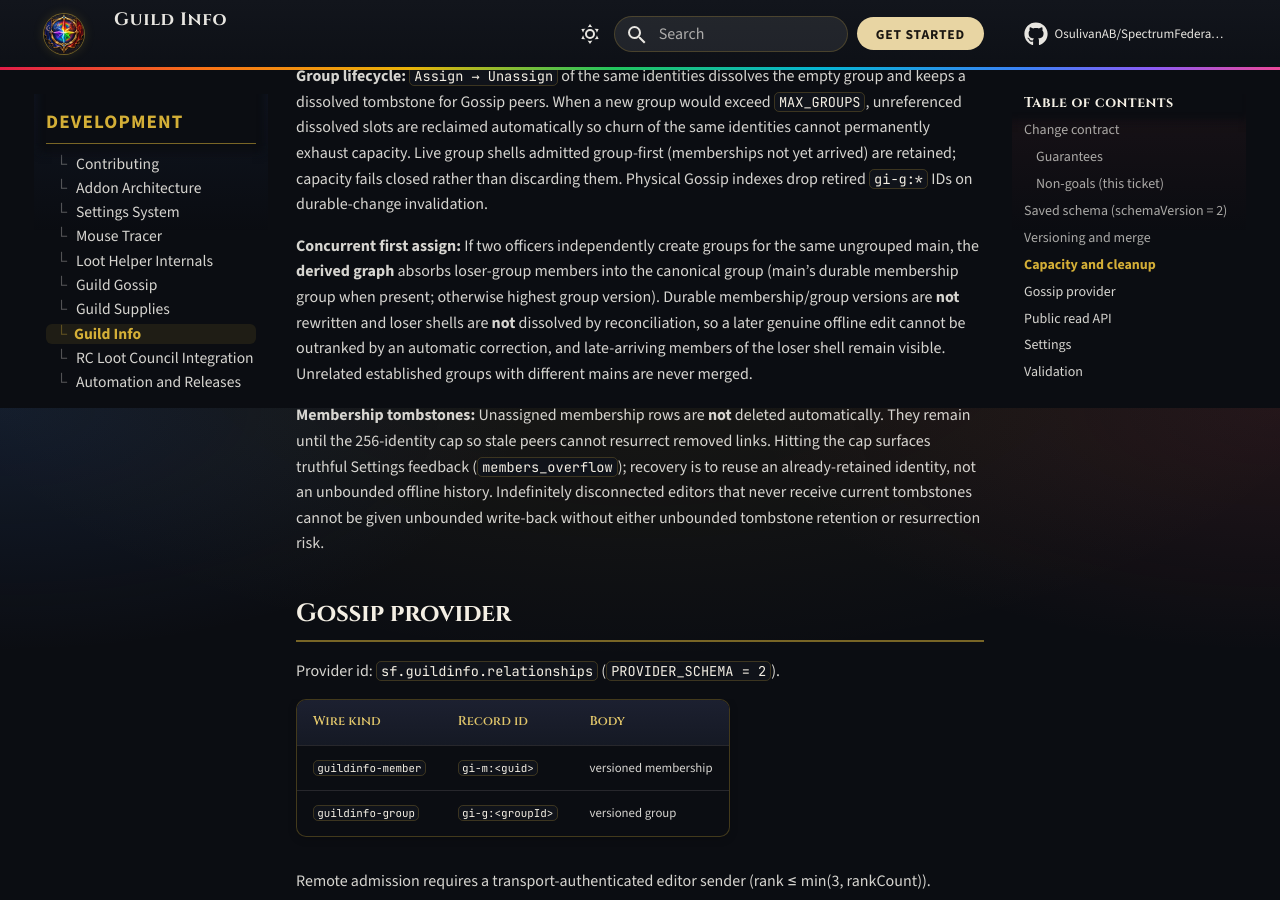
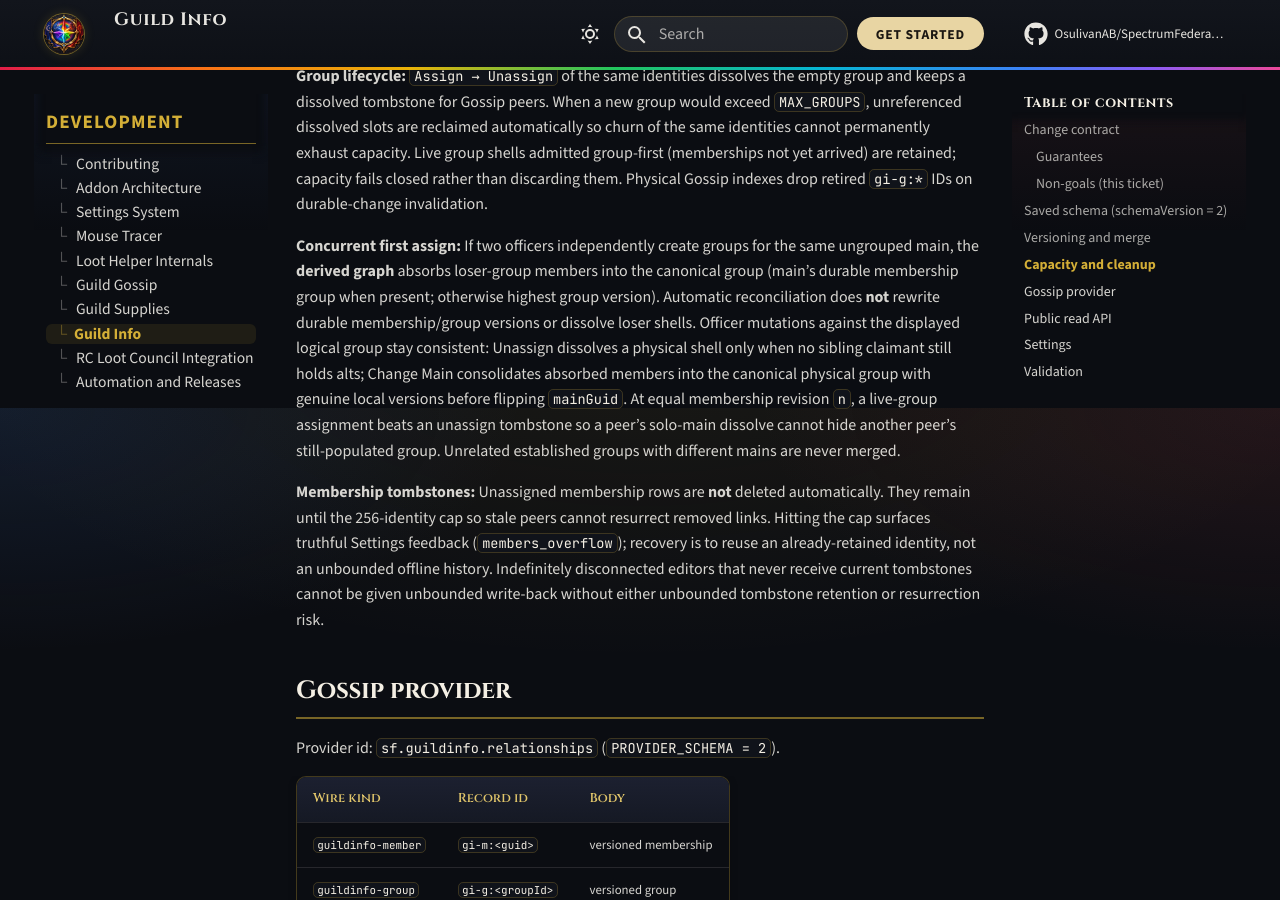
Before and after one commit to OsulivanAB/SpectrumFederation, an MkDocs documentation site: the page built from docs/development/guild-info/index.md, in a window 1280 px wide and 900 px high, scrolled down 3192 px. Built offline with MkDocs 1.6.1 and Material for MkDocs 9.7.7, drawn with Linux system fonts in a browser that asks for light colours; comment, search, counter and statistics services are not loaded.

Commit message:
Fix Guild Info logical-group Unassign and Change Main (#402)
Align mutations with derived absorbed groups: dissolve physical shells only
when no sibling claimant still holds alts; consolidate absorbed members into
the canonical group with genuine local versions before Change Main; prefer
live assignments over equal-n unassign tombstones. Add Tests A–D for unassign
and promote across concurrent shells while retaining prior convergence cases.

Co-authored-by: Anthony <OsulivanAB@users.noreply.github.com>

```diff
--- a/docs/development/guild-info/index.md
+++ b/docs/development/guild-info/index.md
@@ -94,7 +94,7 @@ Durable keys are only `club:<id>`. Transport `name:` scopes are never persisted.
 
 **Group lifecycle:** `Assign → Unassign` of the same identities dissolves the empty group and keeps a dissolved tombstone for Gossip peers. When a new group would exceed `MAX_GROUPS`, unreferenced dissolved slots are reclaimed automatically so churn of the same identities cannot permanently exhaust capacity. Live group shells admitted group-first (memberships not yet arrived) are retained; capacity fails closed rather than discarding them. Physical Gossip indexes drop retired `gi-g:*` IDs on durable-change invalidation.
 
-**Concurrent first assign:** If two officers independently create groups for the same ungrouped main, the **derived graph** absorbs loser-group members into the canonical group (main’s durable membership group when present; otherwise highest group version). Durable membership/group versions are **not** rewritten and loser shells are **not** dissolved by reconciliation, so a later genuine offline edit cannot be outranked by an automatic correction, and late-arriving members of the loser shell remain visible. Unrelated established groups with different mains are never merged.
+**Concurrent first assign:** If two officers independently create groups for the same ungrouped main, the **derived graph** absorbs loser-group members into the canonical group (main’s durable membership group when present; otherwise highest group version). Automatic reconciliation does **not** rewrite durable membership/group versions or dissolve loser shells. Officer mutations against the displayed logical group stay consistent: Unassign dissolves a physical shell only when no sibling claimant still holds alts; Change Main consolidates absorbed members into the canonical physical group with genuine local versions before flipping `mainGuid`. At equal membership revision `n`, a live-group assignment beats an unassign tombstone so a peer’s solo-main dissolve cannot hide another peer’s still-populated group. Unrelated established groups with different mains are never merged.
 
 **Membership tombstones:** Unassigned membership rows are **not** deleted automatically. They remain until the 256-identity cap so stale peers cannot resurrect removed links. Hitting the cap surfaces truthful Settings feedback (`members_overflow`); recovery is to reuse an already-retained identity, not an unbounded offline history. Indefinitely disconnected editors that never receive current tombstones cannot be given unbounded write-back without either unbounded tombstone retention or resurrection risk.
 
```
Also changed, not shown: CHANGELOG.md (+1 -0 lines), 2 other files.
